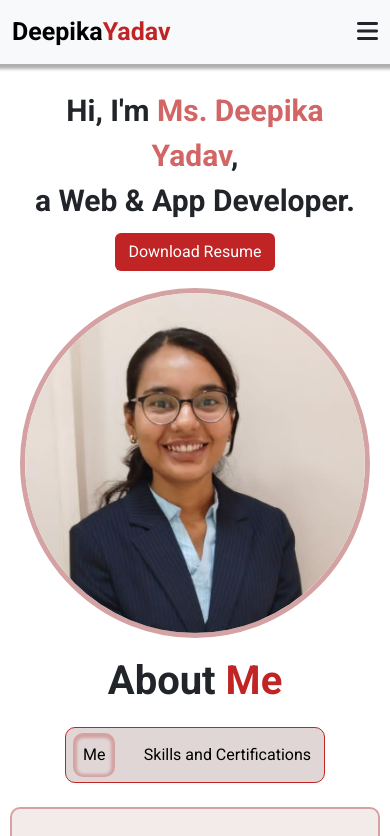
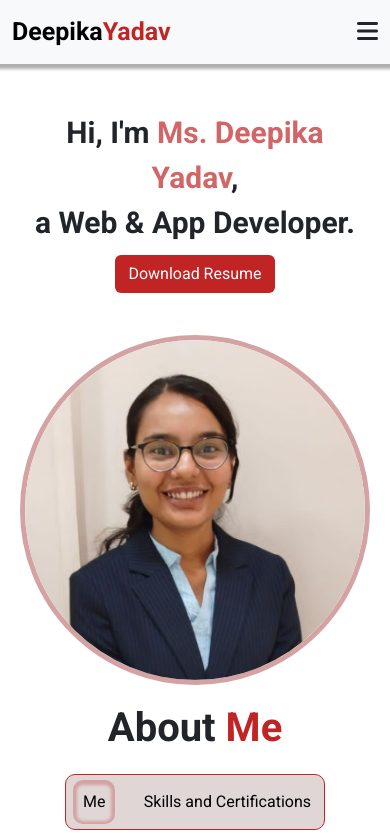
Before and after one commit to deepikayadav610/portfolio_dy, a plain HTML site: page index.html in a window 390 px wide. Shown: the top 836 px of the page. Drawn offline with nearby package versions, Linux system fonts and the light colour scheme.

Commit message:
Initial commit for portfolio website

```diff
--- a/css/style.css
+++ b/css/style.css
@@ -659,7 +659,8 @@ p {
     padding: 10px 0;
     box-shadow: 0 -2px 10px rgba(0, 0, 0, 0.1);
 }
-.footer a{
+
+.footer a {
     color: #c02424;
 }
 
@@ -742,7 +743,7 @@ p {
         background-color: transparent;
         border: none;
         font-size: 30px;
-        height: 180px;
+        height: 227px;
         transition: transform 0.3s ease, filter 0.3s ease;
     }
 
@@ -1053,7 +1054,8 @@ p {
         height: 450px;
         margin-bottom: 20px;
     }
-    .certificate{
+
+    .certificate {
         font-size: 13px;
     }
 
```
